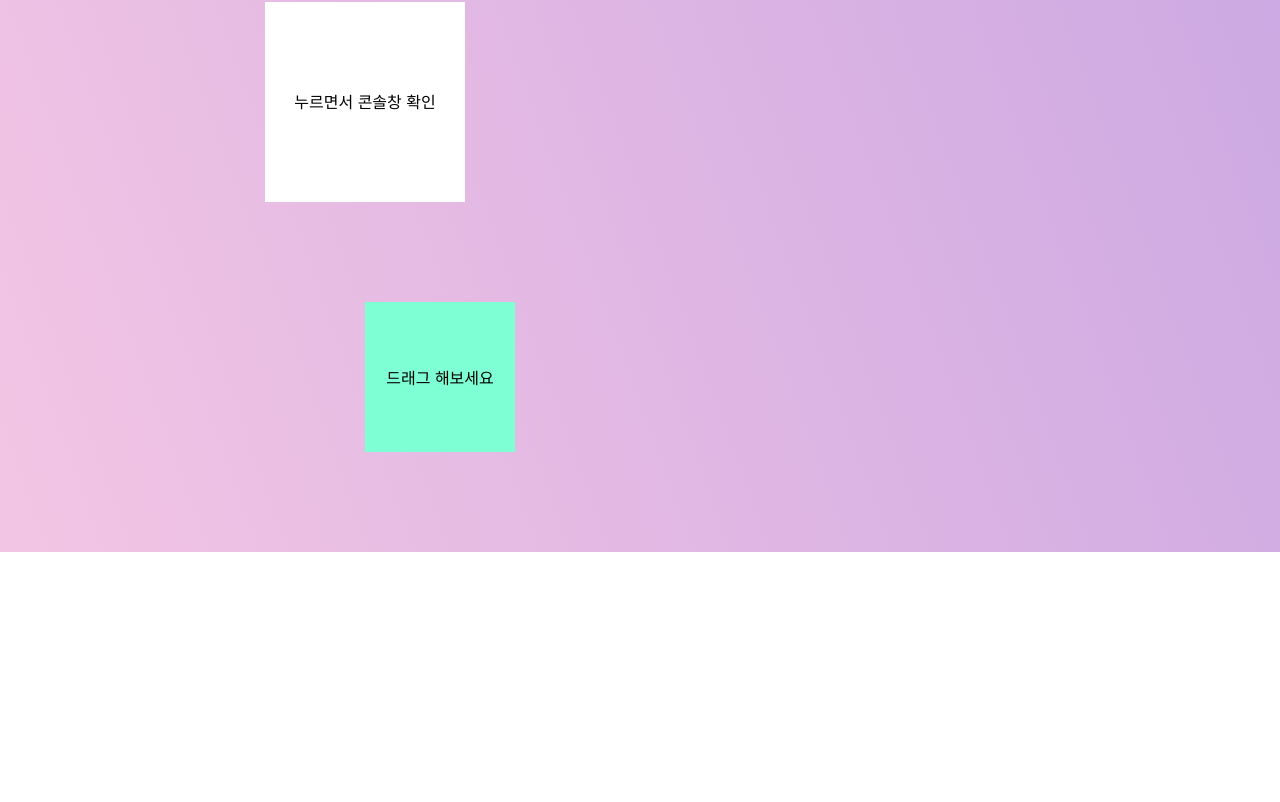
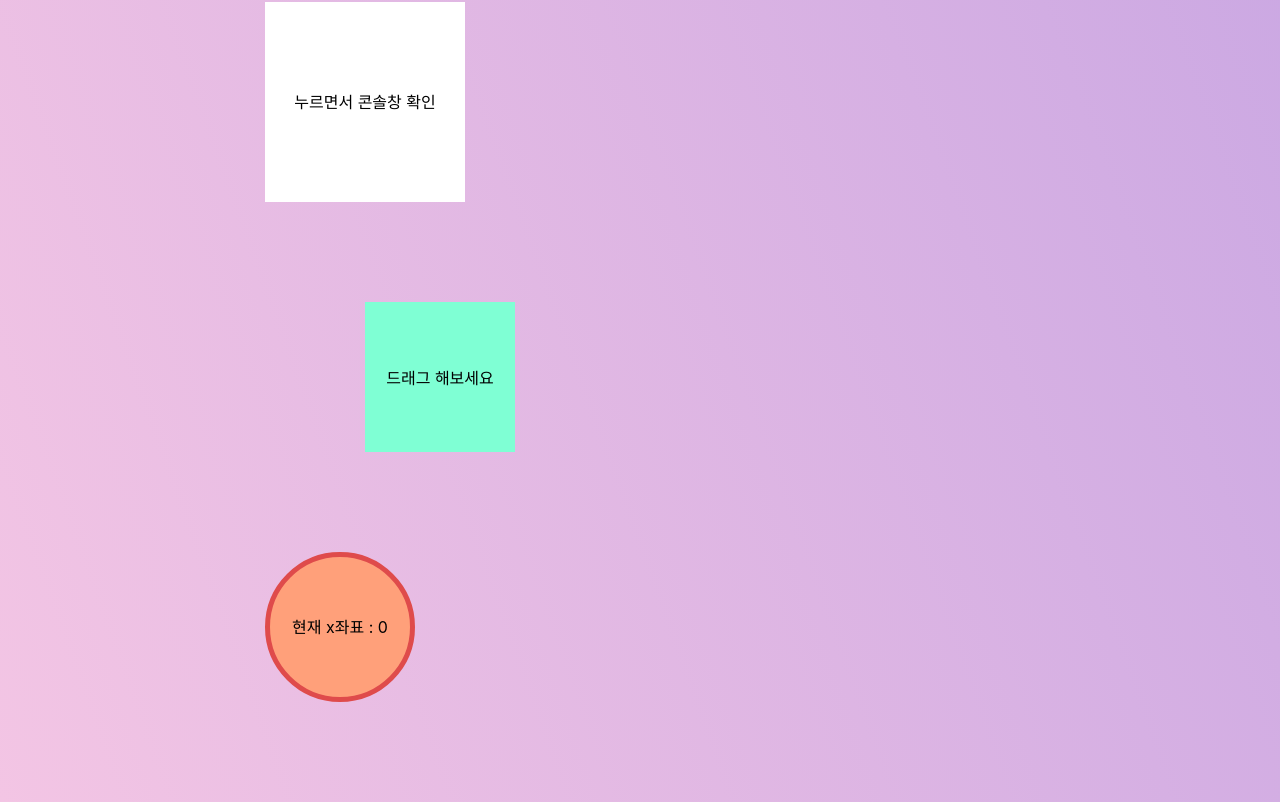
Before and after one commit to KOJAEM/Framer_selfStudy, a React (Create React App) app: page / in a window 1280 px wide. Shown: the part 2550-3352 px from the top of the page. Before the commit the page ends 3102 px from the top, so only its background shows below. Built offline with nearby package versions, Linux system fonts and the light colour scheme.

Commit message:
useCycle 관련 코드 추가

```diff
--- a/src/App.css
+++ b/src/App.css
@@ -204,6 +204,7 @@ body {
   user-select: none; /* 드래그 효과 없앰 */
 }
 
+/* Box10 */
 .box10-div {
   margin-left: 100px;
   width: 150px;
@@ -214,3 +215,14 @@ body {
   align-items: center;
   justify-content: center;
 }
+
+/* Box11 */
+.box11-div {
+  width: 150px;
+  height: 150px;
+  background-color: lightsalmon;
+  border: 5px solid rgb(223, 75, 75);
+  border-radius: 50%;
+  text-align: center;
+  line-height: 140px;
+}
--- a/src/App.js
+++ b/src/App.js
@@ -10,6 +10,7 @@ import Box7 from './components/Box7';
 import Box8 from './components/Box8';
 import Box9 from './components/Box9';
 import Box10 from './components/Box10';
+import Box11 from './components/Box11';
 
 function App() {
   return (
@@ -24,6 +25,7 @@ function App() {
      <Box8 />
      <Box9 />
      <Box10 />
+     <Box11 />
     </>
   );
 }
--- /dev/null
+++ b/src/components/Box11.jsx
@@ -0,0 +1,49 @@
+import React, { useState } from "react";
+import { motion,  useCycle  } from "framer-motion";
+
+
+
+
+export default function Box11() {
+    const [x, cycleX] = useCycle(0, 100, 200) // useCycle 로 순환사이클을 만들 수 있다.
+  return (
+    <div className="box-container">
+        <motion.div className="box11-div"
+        animate={{ x: x }}
+        onClick={() => cycleX()}
+        >{`현재 x좌표 : ${x}`}</motion.div>
+
+    </div>
+  );
+}
+
+
+
+
+
+
+
+
+
+
+
+
+
+
+
+
+
+
+
+// export default function Box11() {
+//     const [x, cycleX] = useCycle(0, 100, 200) // useCycle 로 순환사이클을 만들 수 있다.
+//   return (
+//     <div className="box-container">
+//         <motion.div className="box11-div"
+//         animate={{ x: x }}
+//         onClick={() => cycleX()}
+//         />
+
+//     </div>
+//   );
+// }
```
